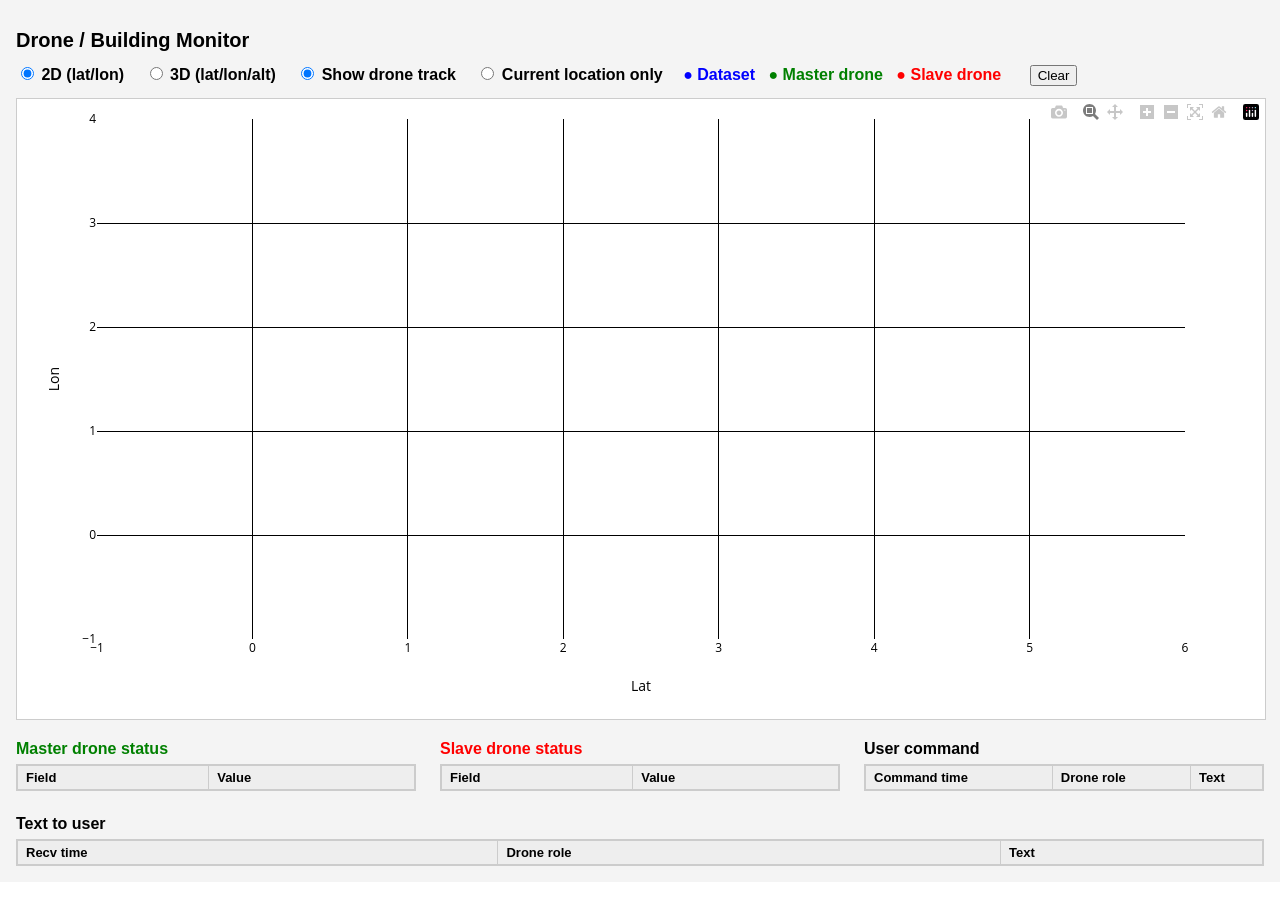
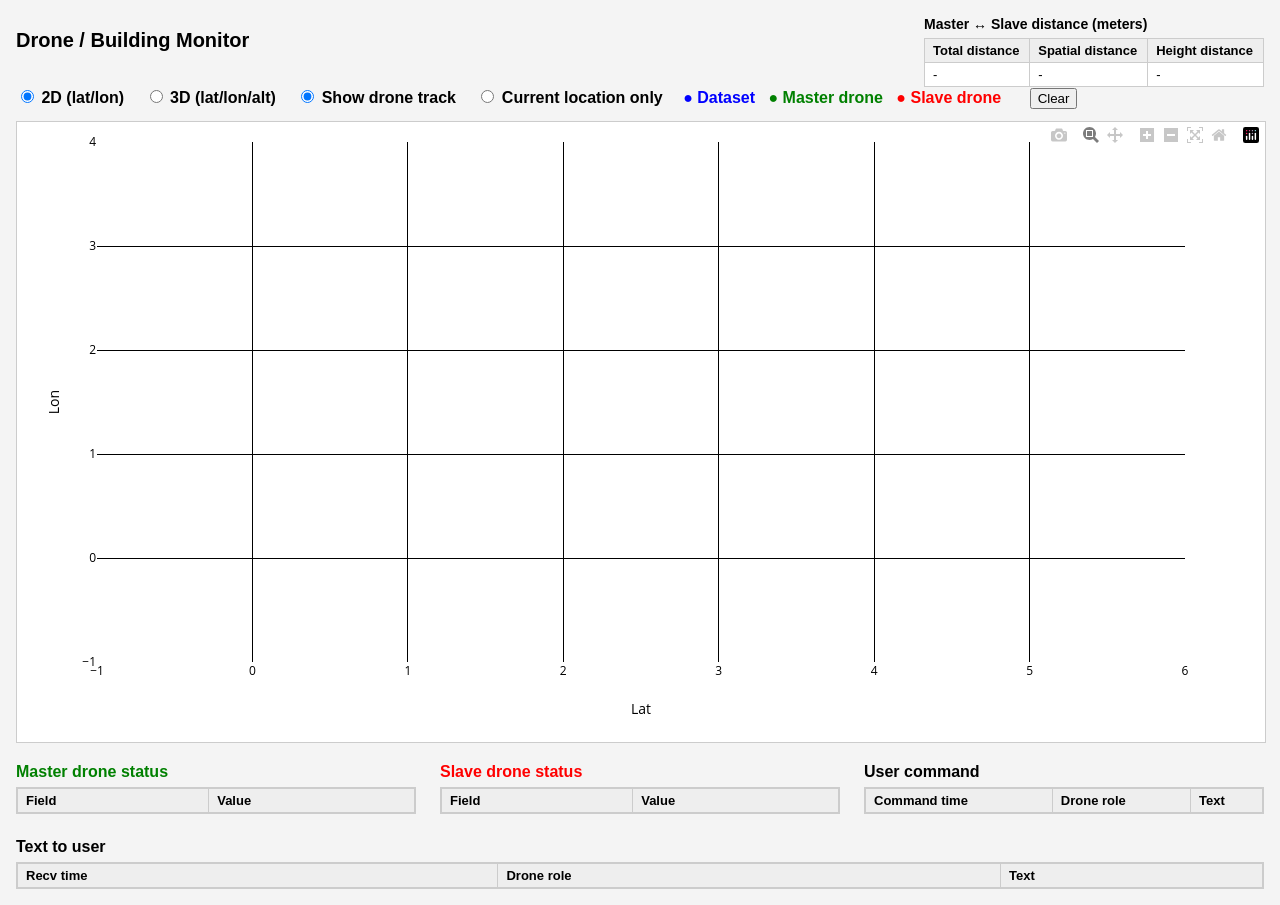
Before and after one commit to amitli1/Agenteam_V2, a Flask app: page / in a window 1280 px wide. Before the commit the page ends 866 px from the top, so only its background shows below. Run offline with Flask 3, Linux system fonts and the light colour scheme; data that the repository does not hold is empty; some libraries are stand-ins or nearby versions.

Commit message:
feat: add distance tracking between master and slave drones with UI updates

```diff
--- a/project_code/monitor/app/templates/index.html
+++ b/project_code/monitor/app/templates/index.html
@@ -67,10 +67,44 @@
         .table-scroll table {
             border: none;
         }
+        .top-bar {
+            display: flex;
+            justify-content: space-between;
+            align-items: flex-start;
+            gap: 16px;
+            flex-wrap: wrap;
+        }
+        #distance-box {
+            min-width: 340px;
+        }
+        #distance-box h2 {
+            font-size: 14px;
+            margin: 0 0 6px 0;
+        }
+        #distance-box table {
+            font-size: 13px;
+        }
     </style>
 </head>
 <body>
-    <h1>Drone / Building Monitor</h1>
+    <div class="top-bar">
+        <h1>Drone / Building Monitor</h1>
+        <div id="distance-box">
+            <h2>Master &#8596; Slave distance (meters)</h2>
+            <table>
+                <thead>
+                    <tr><th>Total distance</th><th>Spatial distance</th><th>Height distance</th></tr>
+                </thead>
+                <tbody>
+                    <tr>
+                        <td id="dist-total">-</td>
+                        <td id="dist-spatial">-</td>
+                        <td id="dist-height">-</td>
+                    </tr>
+                </tbody>
+            </table>
+        </div>
+    </div>
 
     <div class="controls">
         <label>
@@ -393,6 +427,44 @@
             });
         }
 
+        // ---------- Master/slave distance helpers ----------
+        function haversineMeters(lat1, lon1, lat2, lon2) {
+            const R = 6371000; // Earth radius in meters
+            const toRad = deg => deg * Math.PI / 180;
+            const dLat = toRad(lat2 - lat1);
+            const dLon = toRad(lon2 - lon1);
+            const a = Math.sin(dLat / 2) ** 2 +
+                Math.cos(toRad(lat1)) * Math.cos(toRad(lat2)) * Math.sin(dLon / 2) ** 2;
+            const c = 2 * Math.atan2(Math.sqrt(a), Math.sqrt(1 - a));
+            return R * c;
+        }
+
+        function fillDistanceTable(masterPoints, slavePoints) {
+            const totalEl = document.getElementById('dist-total');
+            const spatialEl = document.getElementById('dist-spatial');
+            const heightEl = document.getElementById('dist-height');
+
+            const master = (masterPoints && masterPoints.length > 0) ? masterPoints[masterPoints.length - 1] : null;
+            const slave = (slavePoints && slavePoints.length > 0) ? slavePoints[slavePoints.length - 1] : null;
+
+            if (!master || !slave || master.lat == null || master.lon == null || slave.lat == null || slave.lon == null) {
+                totalEl.textContent = '-';
+                spatialEl.textContent = '-';
+                heightEl.textContent = '-';
+                return;
+            }
+
+            const spatial = haversineMeters(master.lat, master.lon, slave.lat, slave.lon);
+            const masterAlt = (master.alt === null || master.alt === undefined) ? 0 : master.alt;
+            const slaveAlt = (slave.alt === null || slave.alt === undefined) ? 0 : slave.alt;
+            const height = Math.abs(masterAlt - slaveAlt);
+            const total = Math.sqrt(spatial * spatial + height * height);
+
+            totalEl.textContent = total.toFixed(2);
+            spatialEl.textContent = spatial.toFixed(2);
+            heightEl.textContent = height.toFixed(2);
+        }
+
         function fillHistoryTable(bodyId, rows) {
             const tbody = document.getElementById(bodyId);
             tbody.innerHTML = '';
@@ -416,6 +488,7 @@
                 fillStatusTable('slave-table-body', snapshot.slave_latest);
                 fillHistoryTable('user-command-table-body', snapshot.user_command_history);
                 fillHistoryTable('text-to-user-table-body', snapshot.text_to_user_history);
+                fillDistanceTable(snapshot.master_points, snapshot.slave_points);
             } catch (e) {
                 console.error('poll failed', e);
             } finally {
--- a/project_code/utils/version.txt
+++ b/project_code/utils/version.txt
@@ -1 +1 @@
-Version: 1.0 (20/10/2026)
+Version: 1.0 (21/10/2026)
--- a/system_tests/p2p_test.py
+++ b/system_tests/p2p_test.py
@@ -157,8 +157,8 @@ if __name__ == "__main__":
     wait_till_got_message_from_master_drone(mainGroundInstance)
 
 
-    result = fullSystemTest.test_1()
+    #result = fullSystemTest.test_1()
     #result = fullSystemTest.test_start_stop_vision()
-    #result = fullSystemTest.test_team()
+    result = fullSystemTest.test_team()
     #result = fullSystemTest.test_fly_to_the_moon()
     logging.info(f'\nResult: {result}')
```
Also changed, not shown: project_code/air/quad_manager.py (+11 -7 lines), project_code/ground/mainGround.py (+12 -1 lines).
